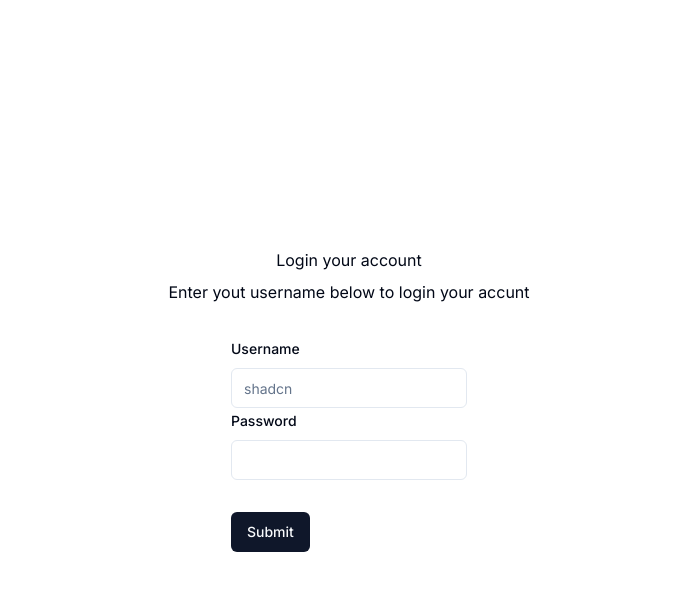
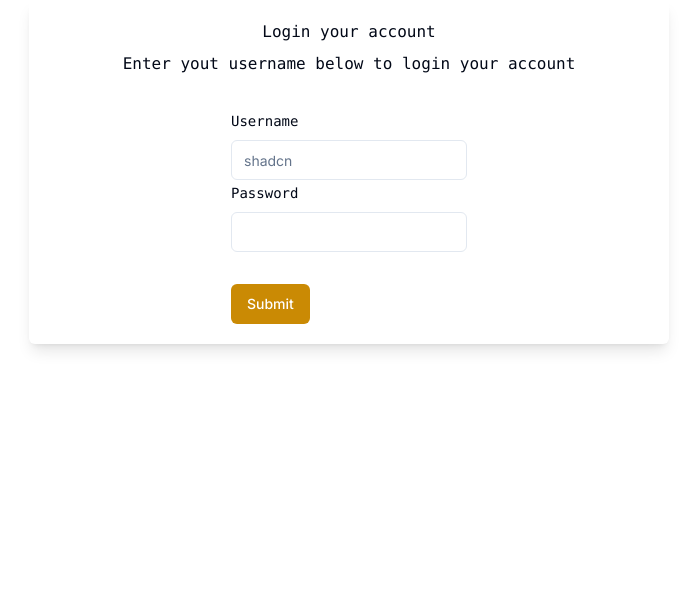
Before and after one commit to SalinaPrajapati/FurnishCraft, a Next.js app: page /login in a window 1280 px wide. Shown: the top 590 px of the page, without its empty margins (291-988 px from the left). Built offline with nearby package versions, Linux system fonts and the light colour scheme.

Commit message:
style correction

```diff
--- /dev/null
+++ b/src/app/(auth)/login/page.tsx
@@ -0,0 +1,15 @@
+import UserAuthForm from "@/components/UserAuthForm";
+
+export default function LoginPage() {
+  return (
+      <div className="flex flex-col items-center w-1/2 h-full p-5 m-auto rounded-md shadow-lg place-items-center">
+        <div className="">
+          <div className="flex flex-col mb-8 space-y-2 font-mono text-center">
+            <h3>Login your account</h3>
+            <p>Enter yout username below to login your account</p>
+          </div>
+        </div>
+        <UserAuthForm />
+      </div>
+  );
+}
--- a/src/app/login/page.tsx
+++ /dev/null
@@ -1,15 +0,0 @@
-import UserAuthForm from "@/components/UserAuthForm";
-
-export default function LoginPage() {
-  return (
-    <div>
-      <div className="h-screen flex flex-col justify-center items-center">
-        <div className="flex flex-col space-y-2 text-center mb-8">
-          <h3>Login your account</h3>
-          <p>Enter yout username below to login your accunt</p>
-        </div>
-        <UserAuthForm />
-      </div>
-    </div>
-  );
-}
--- a/src/components/Banner.tsx
+++ b/src/components/Banner.tsx
@@ -1,24 +1,25 @@
 // import Image from "next/image";
-
+import { Button } from "@/components/ui/button"
 const Banner = () => {
   return (
     <div
-      className="bg-banner w-full object-left-bottom col-span-2"
+      className="object-left-bottom w-full col-span-2 bg-banner"
       style={{
         backgroundImage: `url('/assets/furniture.png')`,
         backgroundSize: "cover",
-        height: "500px",
+        height: "450px",
         backgroundRepeat: "no-repeat",
       }}
     >
-      <div className="w-2/4 p-5">
-        <h3 className="text-5xl font-bold text-yellow-600">Home modern furniture</h3>
-        <p className="text-slate-400">
+      <div className="flex flex-col justify-center w-2/4 h-full p-8">
+        <h3 className="mb-5 text-5xl font-bold text-yellow-600">Home modern furniture</h3>
+        <p className="text-slate-600">
           Lorem ipsum dolor sit amet consectetur, adipisicing elit. Est distinctio
           ratione modi corrupti totam veritatis mollitia beatae, sequi amet
           deserunt suscipit tempora ea iure aliquid. Illum sequi aut laudantium
           minus.
         </p>
+        <div><Button className="mt-5 text-white bg-yellow-600 hover:bg-yellow-500">Shop now</Button></div>
       </div>
     </div>
   );
--- a/src/components/Navbar.tsx
+++ b/src/components/Navbar.tsx
@@ -23,6 +23,8 @@ import {
   SelectTrigger,
   SelectValue,
 } from "@/components/ui/select";
+import { Button } from "@/components/ui/button"
+
 
 const components: { title: string; href: string }[] = [
   {
@@ -53,20 +55,20 @@ const components: { title: string; href: string }[] = [
 
 export default function NavigationMenuDemo() {
   return (
-    <div className="flex justify-around items-center py-5">
+    <div className="flex items-center justify-around py-5">
       <div>
-        <h2 className="font-extrabold text-4xl text-yellow-600">Furniture</h2>
+        <h2 className="text-4xl font-extrabold text-yellow-600">Furniture</h2>
       </div>
       <div>
         <Select>
-          <SelectTrigger className="w-[180px]">
+          <SelectTrigger className="w-[180px] font-mono">
             <SelectValue placeholder="Shop By Category" />
           </SelectTrigger>
-          <SelectContent>
-            <SelectItem value="light">Table</SelectItem>
-            <SelectItem value="dark">Chair</SelectItem>
-            <SelectItem value="system">Sofa Set</SelectItem>
-            <SelectItem value="system">Other</SelectItem>
+          <SelectContent className="font-mono">
+            <SelectItem value="table">Table</SelectItem>
+            <SelectItem value="chair">Chair</SelectItem>
+            <SelectItem value="sofaset">Sofa Set</SelectItem>
+            <SelectItem value="other">Other</SelectItem>
           </SelectContent>
         </Select>
       </div>
@@ -87,11 +89,11 @@ export default function NavigationMenuDemo() {
                 <li className="row-span-3">
                   <NavigationMenuLink asChild>
                     <a
-                      className="flex h-full w-full select-none flex-col justify-end rounded-md bg-gradient-to-b from-muted/50 to-muted p-6 no-underline outline-none focus:shadow-md"
+                      className="flex flex-col justify-end w-full h-full p-6 no-underline rounded-md outline-none select-none bg-gradient-to-b from-muted/50 to-muted focus:shadow-md"
                       href="/"
                     >
                       <FaBeer />
-                      <div className="mb-2 mt-4 text-lg font-medium">
+                      <div className="mt-4 mb-2 text-lg font-medium">
                         shadcn/ui
                       </div>
                       <p className="text-sm leading-tight text-muted-foreground">
@@ -143,12 +145,20 @@ export default function NavigationMenuDemo() {
           </NavigationMenuItem>
         </NavigationMenuList>
       </NavigationMenu>
-      <div className="flex pr-2 gap-4">
+      <div className="flex items-center gap-4 pr-2">
         <span>
           <FaSearch style={{ fontSize: "24px" }} />
         </span>
         <span>
           <HiShoppingCart style={{ fontSize: "24px" }} />
+        </span>
+        <span>
+        <Button variant="outline" asChild>
+          <Link  href="/login">Login</Link>
+        </Button>
+        </span>
+        <span>
+        <Button className="text-white bg-yellow-600 hover:bg-yellow-500">Signup</Button>
         </span>
       </div>
     </div>
@@ -171,7 +181,7 @@ const ListItem = React.forwardRef<
           {...props}
         >
           <div className="text-sm font-medium leading-none">{title}</div>
-          <p className="line-clamp-2 text-sm leading-snug text-muted-foreground">
+          <p className="text-sm leading-snug line-clamp-2 text-muted-foreground">
             {children}
           </p>
         </a>
--- a/src/components/UserAuthForm.tsx
+++ b/src/components/UserAuthForm.tsx
@@ -39,12 +39,12 @@ export default function UserAuthForm() {
           name="username"
           render={({ field }) => (
             <FormItem>
-              <FormLabel>Username</FormLabel>
+              <FormLabel className="font-mono">Username</FormLabel>
               <FormControl>
                 <Input placeholder="shadcn" {...field} />
               </FormControl>
               <FormMessage />
-              <FormLabel>Password</FormLabel>
+              <FormLabel className="font-mono">Password</FormLabel>
               <FormControl>
                 <Input type="password" />
               </FormControl>
@@ -52,7 +52,7 @@ export default function UserAuthForm() {
             </FormItem>
           )}
         />
-        <Button type="submit">Submit</Button>
+        <Button type="submit" className="mt-5 text-white bg-yellow-600 hover:bg-yellow-500">Submit</Button>
       </form>
     </Form>
   );
```
Also changed, not shown: src/app/(auth)/login/layout.tsx (renamed from src/app/login/layout.tsx), 2 other files (tests, documents, lock files or other folders).
